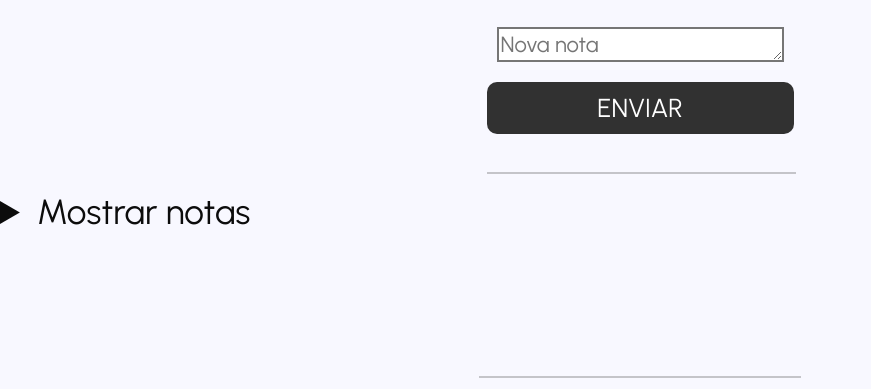
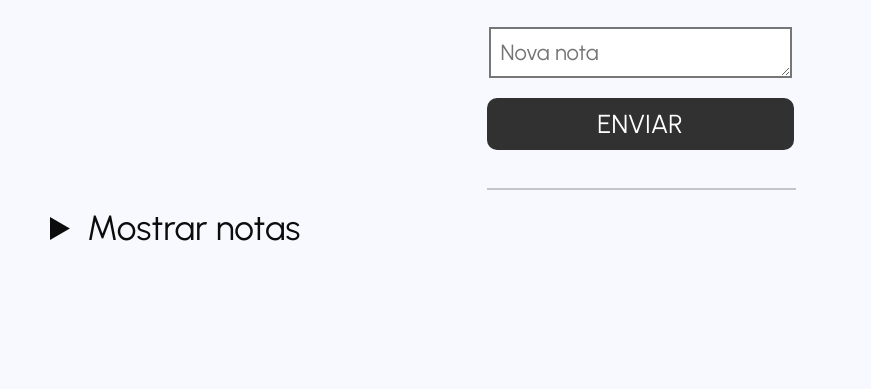
Before and after one commit to arthurdev06/pages, a plain HTML site: page took-notes/index.html in a window 1280 px wide. Shown: the part 87-476 px from the top of the page, without its empty margins (0-871 px from the left). Drawn offline with Linux system fonts and the light colour scheme.

Commit message:
edit took-notes-2

```diff
--- a/took-notes/input.css
+++ b/took-notes/input.css
@@ -51,7 +51,9 @@ header {
   font-size: 35px;
   gap: 20px;
 }
-
+#principal-div textarea {
+  padding:10px;
+}
 .note-title {
   font-size: 25px;
 }
@@ -93,6 +95,7 @@ summary {
 }
 
 #show-notes-div {
+  padding-left: 50px;
   align-self: flex-start;
   font-size: 25px;
 }
--- a/took-notes/script.js
+++ b/took-notes/script.js
@@ -2,7 +2,6 @@ document.addEventListener("DOMContentLoaded", function () {
   const submitNewNote = document.querySelector("#submit-button");
   const noteContent = document.querySelector("#new-note");
   const clearNotesButton = document.querySelector("#clear-notes-button");
-  //Coisa
   function addNote() {
     const noteText = noteContent.value;
 
```
Also changed, not shown: took-notes/index.html (+0 -3 lines).
